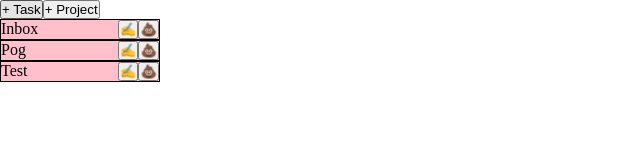
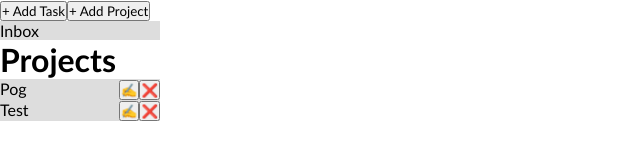
Before and after one commit to ilindaa/todo-list, a website built with webpack: page dist/index.html in a window 1280 px wide. Shown: the whole page, without its empty margins (0-640 px from the left). Built offline with nearby package versions, Linux system fonts and the light colour scheme.

Commit message:
Added display for default and user projects

```diff
--- a/src/display.js
+++ b/src/display.js
@@ -1,23 +1,40 @@
 import { allProjects } from "./project";
 import { removeSelectProjectOption } from "./taskForm";
 
+export function displayDefaultProjects() {
+    const defaultArea = document.querySelector('.default-area');
+
+    for (let i = 0; i < allProjects.defaultArr.length; i++) {
+        const projectDiv = document.createElement('div');
+        const projectName = document.createElement('div');
+
+        // using the sidebar-project class for now
+        projectDiv.classList.add('sidebar-project');
+        projectDiv.dataset.defaultIndex = i;
+
+        projectName.textContent = allProjects.defaultArr[i].name;
+
+        projectDiv.appendChild(projectName);
+        defaultArea.appendChild(projectDiv);
+    }
+}
+
 // Display the project name, allow editing and deleting
-export function displayProject() {
+export function displayUserProjects() {
     const projectsArea = document.querySelector('.projects-area');
     projectsArea.innerHTML = '';
 
-    for (let i = 0; i < allProjects.array.length; i++) {
+    for (let i = 0; i < allProjects.userArr.length; i++) {
         const projectDiv = document.createElement('div');
         const projectName = document.createElement('div');
 
         projectDiv.classList.add('sidebar-project');
         projectDiv.dataset.projectIndex = i;
 
-        projectName.textContent = allProjects.array[i].name;
+        projectName.textContent = allProjects.userArr[i].name;
 
         projectDiv.appendChild(projectName);
 
-        // edit, delete (all except Inbox - implement later)
         const buttonsDiv = document.createElement('div');
         const editIcon = document.createElement('button');
         const deleteIcon = document.createElement('button');
@@ -26,7 +43,7 @@ export function displayProject() {
         deleteIcon.type = 'button';
 
         editIcon.textContent = '✍';
-        deleteIcon.textContent = '💩';
+        deleteIcon.textContent = '❌';
 
         // edit.onclick =
         deleteIcon.onclick = removeProject;
@@ -40,12 +57,12 @@ export function displayProject() {
 }
 
 function removeProject() {
-    const projectIndex = parseInt(this.parentElement.dataset.projectIndex);
+    const projectIndex = parseInt(this.parentElement.parentElement.dataset.projectIndex);
+    allProjects.userArr.splice(projectIndex, 1);
 
-    allProjects.array.splice(projectIndex, 1);
+    removeSelectProjectOption(projectIndex);
+    displayUserProjects();
 
-    displayProject();
-    removeSelectProjectOption(projectIndex);
-
-    console.log(allProjects);
+    console.log("Default Arr", allProjects.defaultArr);
+    console.log("User Arr", allProjects.userArr);
 }
--- a/src/index.js
+++ b/src/index.js
@@ -1,11 +1,12 @@
 import './style.css';
 import { addTaskForm, addPlusTaskButton } from './taskForm';
 import { addProjectForm, addPlusProjectButton } from './projectForm';
-import { displayProject } from './display';
+import { displayDefaultProjects, displayUserProjects } from './display';
 
 addPlusTaskButton(document.getElementById('content'));
 addPlusProjectButton(document.getElementById('content'));
 addTaskForm();
 addProjectForm();
 
-displayProject();
+displayDefaultProjects();
+displayUserProjects();
--- a/src/project.js
+++ b/src/project.js
@@ -6,8 +6,7 @@ export const projectFactory = (name, todoArray) => {
 
 // Module Pattern
 export const allProjects = (() => {
-    let array =  [ {name: 'Inbox', todoArray: []},
-    {name: 'Pog', todoArray: []},
-    {name: 'Test', todoArray: []} ];
-    return { array };
+    let defaultArr = [ {name: 'Inbox', todoArray: [] } ];
+    let userArr =  [ {name: 'Pog', todoArray: []}, {name: 'Test', todoArray: []} ];
+    return { defaultArr, userArr };
 })();
--- a/src/projectForm.js
+++ b/src/projectForm.js
@@ -1,6 +1,6 @@
 import { projectFactory, allProjects } from "./project";
 import { addSelectProjectOption } from "./taskForm";
-import { displayProject } from "./display";
+import { displayUserProjects } from "./display";
 
 export function addProjectForm() {
     const content = document.getElementById('content');
@@ -23,7 +23,7 @@ export function addProjectForm() {
 
     projectNameLabel.textContent = 'Project Name';
     cancelButton.textContent = 'Cancel';
-    addProjectButton.textContent = 'Add project';
+    addProjectButton.textContent = 'Add Project';
 
     cancelButton.value = 'cancel';
     addProjectButton.value = 'add';
@@ -59,7 +59,7 @@ export function addPlusProjectButton(element) {
     const plusButton = document.createElement('button');
     plusButton.type = 'button';
     plusButton.value = 'plus';
-    plusButton.textContent = '+ Project';
+    plusButton.textContent = '+ Add Project';
     plusButton.onclick = openProjectForm;
 
     element.appendChild(plusButton);
@@ -68,11 +68,11 @@ export function addPlusProjectButton(element) {
 function addProject() {
     const projectName = document.getElementById('project-name');
     const project = projectFactory(projectName.value, []);
-    allProjects.array.push(project);
+    allProjects.userArr.push(project);
 
     addSelectProjectOption(projectName.value);
 
     closeProjectForm();
-    console.log(allProjects.array);
-    displayProject();
+    console.log(allProjects.userArr);
+    displayUserProjects();
 }
--- a/src/style.css
+++ b/src/style.css
@@ -2,16 +2,26 @@
     margin: 0;
     padding: 0;
     box-sizing: border-box;
+    font-family: Calibri;
 }
 
+button {
+    cursor: pointer;
+}
+
+.default-area,
 .projects-area {
+    background-color: #ddd;
     width: 10rem;
+    height: auto;
 }
 
 .sidebar-project {
     display: flex;
     justify-content: space-between;
-    background-color: pink;
-    border: 1px solid black;
     cursor: pointer;
 }
+
+.sidebar-project:hover {
+    background-color: #ccc;
+}
--- a/src/taskForm.js
+++ b/src/taskForm.js
@@ -7,6 +7,7 @@ export function addTaskForm() {
     const taskForm = document.createElement('form');
     const taskName = document.createElement('input');
     const taskDescription = document.createElement('input');
+    const dueDateLabel = document.createElement('label');
     const dueDate = document.createElement('input');
     const priority = document.createElement('select');
     const project = document.createElement('select');
@@ -24,6 +25,9 @@ export function addTaskForm() {
 
     taskName.placeholder = 'Task name';
     taskDescription.placeholder = 'Description';
+    dueDate.valueAsDate = new Date();
+
+    dueDateLabel.for = 'date';
 
     taskForm.id = 'task-form';
     taskName.id = 'name';
@@ -32,8 +36,9 @@ export function addTaskForm() {
     priority.id = 'priority';
     project.id = 'project';
 
+    dueDateLabel.textContent = 'Due Date';
     cancelButton.textContent = 'Cancel';
-    addTaskButton.textContent = 'Add task';
+    addTaskButton.textContent = 'Add Task';
 
     cancelButton.value = 'cancel';
     addTaskButton.value = 'add';
@@ -71,6 +76,7 @@ export function addTaskForm() {
     content.appendChild(taskForm);
     taskForm.appendChild(taskName);
     taskForm.appendChild(taskDescription);
+    taskForm.appendChild(dueDateLabel);
     taskForm.appendChild(dueDate);
     taskForm.appendChild(priority);
     taskForm.appendChild(project);
@@ -92,9 +98,9 @@ function clearTaskForm() {
 
     taskName.value = '';
     taskDescription.value = '';
-    dueDate.value = '';
+    dueDate.valueAsDate = new Date();
     priority.value = '';
-    project.value = allProjects.array[0].name;
+    project.value = allProjects.defaultArr[0].name;
 }
 
 function closeTaskForm() {
@@ -113,7 +119,7 @@ export function addPlusTaskButton(element) {
     const plusButton = document.createElement('button');
     plusButton.type = 'button';
     plusButton.value = 'plus';
-    plusButton.textContent = '+ Task';
+    plusButton.textContent = '+ Add Task';
     plusButton.onclick = openTaskForm;
 
     element.appendChild(plusButton);
@@ -127,14 +133,20 @@ export function addTask() {
     const project = document.getElementById('project');
     const task = todoFactory(taskName.value, taskDescription.value, dueDate.value, priority.value, project.value);
 
-    for (let i = 0; i < allProjects.array.length; i++) {
-        if (project.value == allProjects.array[i].name) {
-            allProjects.array[i].todoArray.push(task);
+    // If the user selected inbox, push the task into inbox else loop through the user's projects and push it into the respective one
+    if (project.value === allProjects.defaultArr[0].name) {
+        allProjects.defaultArr[0].todoArray.push(task);
+    } else {
+        for (let i = 0; i < allProjects.userArr.length; i++) {
+            if (project.value === allProjects.userArr[i].name) {
+                allProjects.userArr[i].todoArray.push(task);
+            }
         }
     }
 
     closeTaskForm();
-    console.log(allProjects.array);
+    console.log(allProjects.defaultArr)
+    console.log(allProjects.userArr);
 }
 
 export function addSelectProjectOption(optionName) {
@@ -150,5 +162,5 @@ export function addSelectProjectOption(optionName) {
 
 export function removeSelectProjectOption(projectIndex) {
     const project = document.getElementById('project');
-    project.remove(projectIndex);
+    project.remove(projectIndex+1);
 }
```
Also changed, not shown: dist/index.html, dist/main.js.
